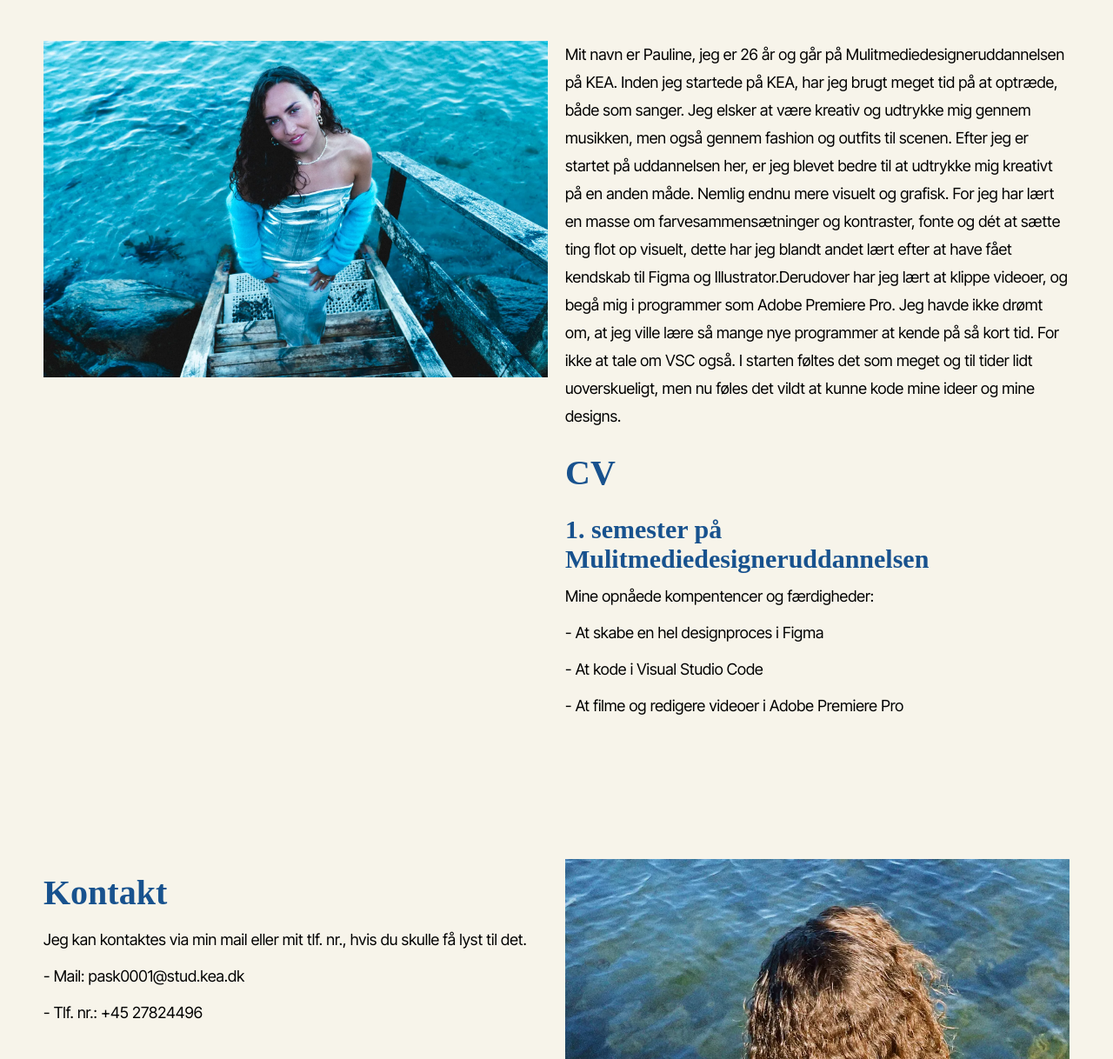
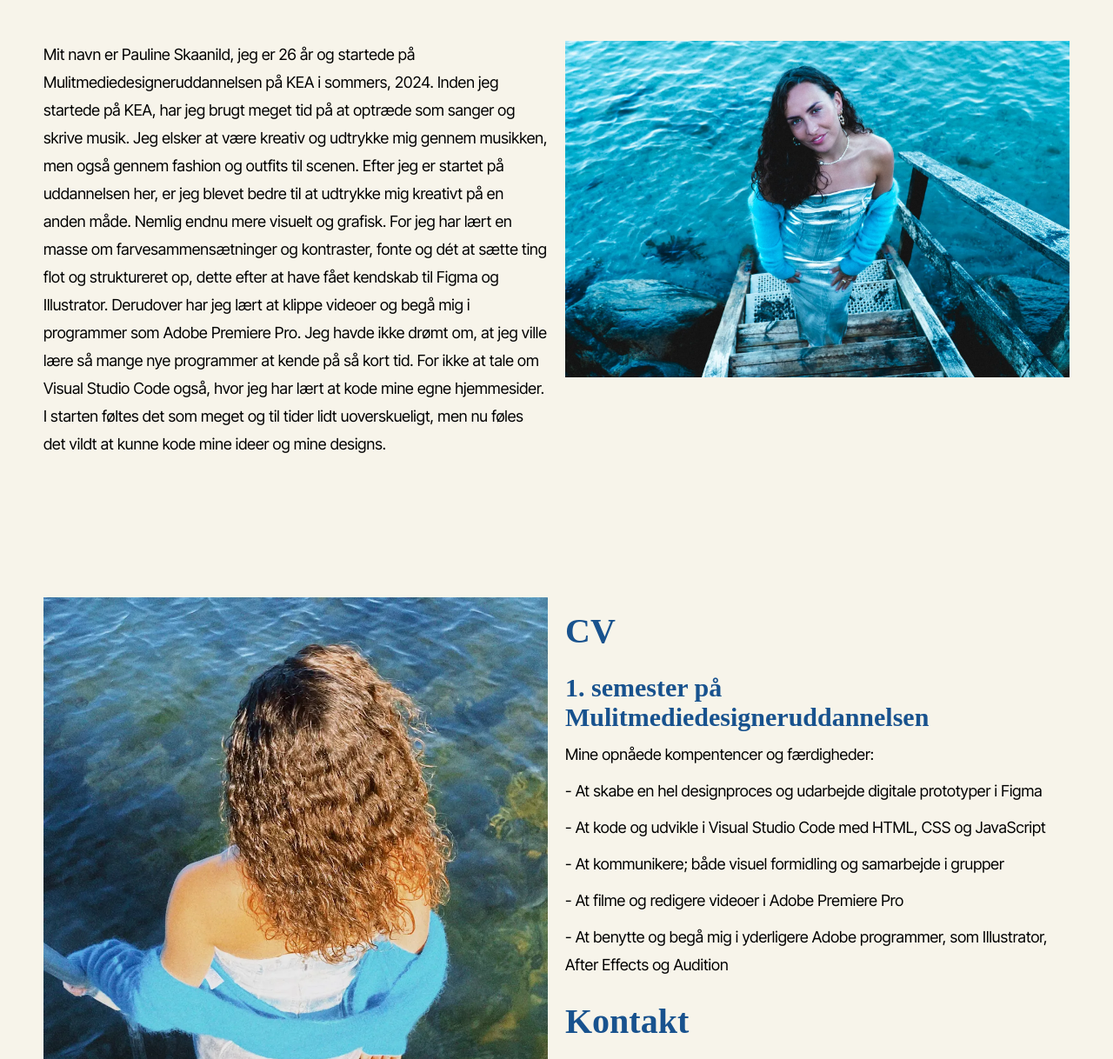
Before and after one commit to pask000111/06_portfolio_eksamen, a plain HTML site: page om_mig.html in a window 1280 px wide. Shown: the part 242-1460 px from the top of the page at 87% size. Drawn offline with Linux system fonts and the light colour scheme; a web font is replaced by a local one.

Commit message:
nyestenyeste1

```diff
--- a/om_mig.html
+++ b/om_mig.html
@@ -51,28 +51,31 @@
       <h1>Om mig</h1>
       <div class="grid-2-1">
         <div class="grid-2-2">
-          <div>
+          <div class="child-2-2">
             <img src="billeder/pauline.webp" alt="pauline" />
           </div>
           <div>
             <p>
-              Mit navn er Pauline, jeg er 26 år og går på Mulitmediedesigneruddannelsen på KEA. Inden jeg startede på KEA, har jeg brugt meget tid på at optræde, både som sanger. Jeg elsker at være kreativ og udtrykke mig gennem musikken, men også gennem fashion og outfits til scenen. Efter jeg er startet på uddannelsen her, er jeg blevet bedre til at udtrykke mig kreativt på en anden måde. Nemlig endnu mere visuelt og grafisk. For jeg har lært en masse om farvesammensætninger og kontraster, fonte og dét at sætte ting flot op visuelt, dette har jeg blandt andet lært efter at have fået kendskab til Figma og Illustrator.Derudover har jeg lært at klippe videoer, og begå mig i programmer som Adobe Premiere Pro. Jeg havde ikke drømt om, at jeg ville lære så mange nye programmer at kende på så
-              kort tid. For ikke at tale om VSC også. I starten føltes det som meget og til tider lidt uoverskueligt, men nu føles det vildt at kunne kode mine ideer og mine designs.
+              Mit navn er Pauline Skaanild, jeg er 26 år og startede på Mulitmediedesigneruddannelsen på KEA i sommers, 2024. Inden jeg startede på KEA, har jeg brugt meget tid på at optræde som sanger og skrive musik. Jeg elsker at være kreativ og udtrykke mig gennem musikken, men også gennem fashion og outfits til scenen. Efter jeg er startet på uddannelsen her, er jeg blevet bedre til at udtrykke mig kreativt på en anden måde. Nemlig endnu mere visuelt og grafisk. For jeg har lært en masse om farvesammensætninger og kontraster, fonte og dét at sætte ting flot og struktureret op, dette efter at have fået kendskab til Figma og Illustrator. Derudover har jeg lært at klippe videoer og begå mig i programmer som Adobe Premiere Pro. Jeg havde ikke drømt om, at jeg ville lære så mange nye
+              programmer at kende på så kort tid. For ikke at tale om Visual Studio Code også, hvor jeg har lært at kode mine egne hjemmesider. I starten føltes det som meget og til tider lidt uoverskueligt, men nu føles det vildt at kunne kode mine ideer og mine designs.
             </p>
-            <h2>CV</h2>
-            <h3>1. semester på Mulitmediedesigneruddannelsen</h3>
-            <p>Mine opnåede kompentencer og færdigheder:</p>
-            <p>- At skabe en hel designproces i Figma</p>
-            <p>- At kode i Visual Studio Code</p>
-            <p>- At filme og redigere videoer i Adobe Premiere Pro</p>
           </div>
         </div>
 
         <div class="grid-2-2">
-          <div class="child-2-2">
+          <div>
             <img src="billeder/pauline1.webp" alt="pauline1" />
           </div>
+
           <div>
+            <h2>CV</h2>
+            <h3>1. semester på Mulitmediedesigneruddannelsen</h3>
+            <p>Mine opnåede kompentencer og færdigheder:</p>
+            <p>- At skabe en hel designproces og udarbejde digitale prototyper i Figma</p>
+            <p>- At kode og udvikle i Visual Studio Code med HTML, CSS og JavaScript</p>
+            <p>- At kommunikere; både visuel formidling og samarbejde i grupper</p>
+            <p>- At filme og redigere videoer i Adobe Premiere Pro</p>
+            <p>- At benytte og begå mig i yderligere Adobe programmer, som Illustrator, After Effects og Audition</p>
             <h2>Kontakt</h2>
             <p>Jeg kan kontaktes via min mail eller mit tlf. nr., hvis du skulle få lyst til det.</p>
             <p>- Mail: pask0001@stud.kea.dk</p>
```
Also changed, not shown: 03_ux.html (+1 -1 lines), 05_indhold.html (+8 -2 lines), billeder/ingredients.webp (added).
